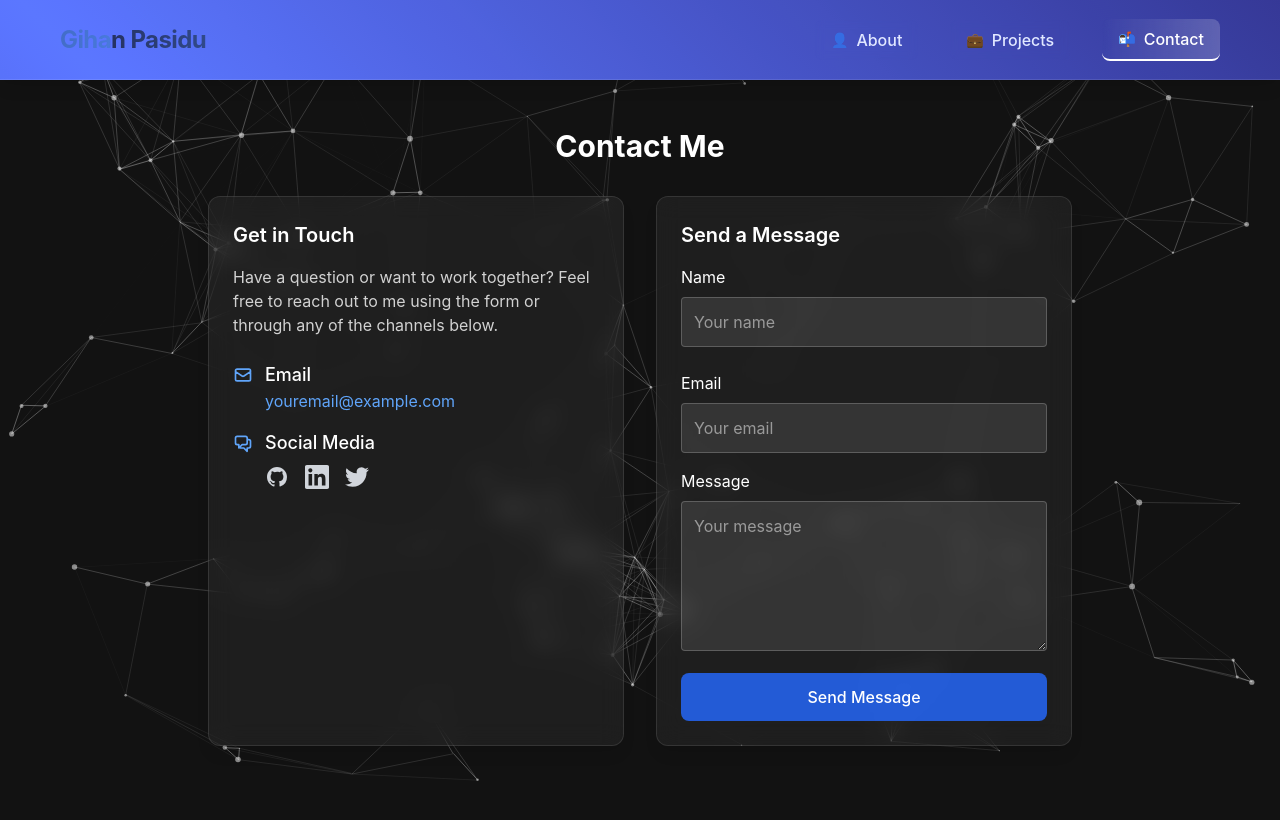
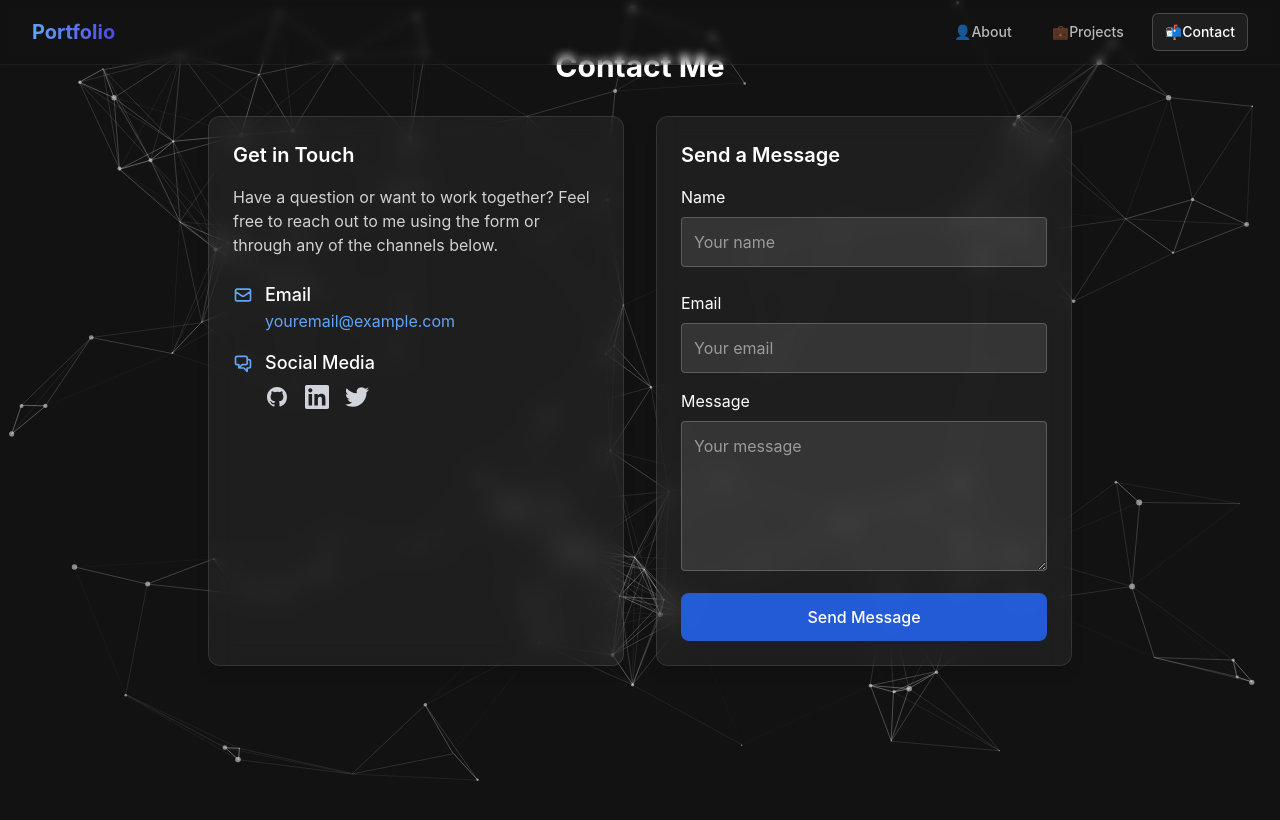
Before and after one commit to GihanPasidu/portfolio, a React (Create React App) app: page /contact in a window 1280 px wide. Shown: the top 820 px of the page. Built offline with nearby package versions, Linux system fonts and the light colour scheme.

Commit message:
Update Navbar.tsx

```diff
--- a/src/components/Navbar.tsx
+++ b/src/components/Navbar.tsx
@@ -1,4 +1,4 @@
-import React, { useState } from 'react';
+import React, { useState, useEffect } from 'react';
 import { Link, useLocation } from 'react-router-dom';
 
 const menuItems = [
@@ -20,70 +20,110 @@ const menuItems = [
 ];
 
 const Navbar: React.FC = () => {
-  const [isMenuOpen, setIsMenuOpen] = useState(false);
+  const [isScrolled, setIsScrolled] = useState(false);
+  const [isMobileMenuOpen, setIsMobileMenuOpen] = useState(false);
   const location = useLocation();
+
+  // Track scrolling to adjust transparency
+  useEffect(() => {
+    const handleScroll = () => {
+      if (window.scrollY > 20) {
+        setIsScrolled(true);
+      } else {
+        setIsScrolled(false);
+      }
+    };
+
+    window.addEventListener('scroll', handleScroll);
+    return () => {
+      window.removeEventListener('scroll', handleScroll);
+    };
+  }, []);
+
+  const toggleMobileMenu = () => {
+    setIsMobileMenuOpen(!isMobileMenuOpen);
+  };
+
   const isActive = (path: string) => location.pathname === path;
 
   return (
-    <nav className="morph-gradient text-white shadow-lg backdrop-blur-md bg-opacity-80 sticky top-0 z-50 border-b border-white/10 navbar">
-      <div className="container mx-auto px-4 py-4 navbar-container">
-        <Link to="/" className="text-xl md:text-2xl font-bold tracking-tight hover:text-blue-200 transition-all duration-300 navbar-logo">
-          <span className="gradient-text">Gihan Pasidu</span>
+    <nav className={`
+      fixed top-0 left-0 right-0 z-50 transition-all duration-300
+      ${isScrolled
+        ? 'bg-black/30 backdrop-blur-lg'
+        : 'bg-transparent backdrop-blur-sm'}
+      border-b border-white/5
+    `}>
+      <div className="max-w-7xl mx-auto px-4 sm:px-6 lg:px-8">
+        <div className="flex items-center justify-between h-16">
+          <div className="flex-shrink-0">
+            <Link to="/" className="text-white font-bold text-xl">
+              <div className="flex items-center">
+                <span className="bg-gradient-to-r from-blue-400 to-indigo-600 bg-clip-text text-transparent">
+                  Portfolio
+                </span>
+              </div>
             </Link>
-
-        {/* Mobile Menu Button */}
-        <button
-          onClick={() => setIsMenuOpen(!isMenuOpen)}
-          className="md:hidden p-2 hover:bg-white/10 rounded-lg transition-colors"
-        >
-          <svg className="w-6 h-6" fill="none" stroke="currentColor" viewBox="0 0 24 24">
-            {isMenuOpen ? (
-              <path strokeLinecap="round" strokeLinejoin="round" strokeWidth={2} d="M6 18L18 6M6 6l12 12" />
-            ) : (
-              <path strokeLinecap="round" strokeLinejoin="round" strokeWidth={2} d="M4 6h16M4 12h16M4 18h16" />
-            )}
-          </svg>
-        </button>
-
-        {/* Desktop Menu */}
-        <div className="hidden md:flex space-x-8 items-center">
+          </div>
+          <div className="hidden md:block">
+            <div className="ml-10 flex items-center space-x-4">
               {menuItems.map(({ path, label, icon }) => (
-            <Link
+                <NavLink
                   key={path}
                   to={path}
-              className={`${
-                isActive(path)
-                  ? 'text-white border-b-2 border-white shimmer'
-                  : 'text-blue-100 hover:text-white'
-              } font-medium transition-all duration-300 flex items-center space-x-2 px-4 py-2 rounded-lg
-                hover:bg-white/10 backdrop-blur-sm`}
+                  isActive={isActive(path)}
                 >
                   <span className="text-sm">{icon}</span>
                   <span>{label}</span>
-            </Link>
+                </NavLink>
               ))}
             </div>
           </div>
+          <div className="md:hidden">
+            <button
+              onClick={toggleMobileMenu}
+              className="inline-flex items-center justify-center p-2 rounded-md text-white/80 hover:text-white hover:bg-white/10 transition-colors"
+              aria-expanded="false"
+            >
+              <svg
+                className={`h-6 w-6 ${isMobileMenuOpen ? "hidden" : "block"}`}
+                xmlns="http://www.w3.org/2000/svg"
+                fill="none"
+                viewBox="0 0 24 24"
+                stroke="currentColor"
+                aria-hidden="true"
+              >
+                <path strokeLinecap="round" strokeLinejoin="round" strokeWidth="2" d="M4 6h16M4 12h16M4 18h16" />
+              </svg>
+              <svg
+                className={`h-6 w-6 ${isMobileMenuOpen ? "block" : "hidden"}`}
+                xmlns="http://www.w3.org/2000/svg"
+                fill="none"
+                viewBox="0 0 24 24"
+                stroke="currentColor"
+                aria-hidden="true"
+              >
+                <path strokeLinecap="round" strokeLinejoin="round" strokeWidth="2" d="M6 18L18 6M6 6l12 12" />
+              </svg>
+            </button>
+          </div>
+        </div>
+      </div>
 
-      {/* Mobile Menu */}
-      <div className={`${isMenuOpen ? 'max-h-48' : 'max-h-0'} md:hidden overflow-hidden transition-all duration-300 ease-in-out`}>
-        <div className="pt-2 pb-3 space-y-1">
+      {/* Mobile menu, show/hide based on menu state */}
+      <div className={`${isMobileMenuOpen ? "block" : "hidden"} md:hidden`}>
+        <div className="px-2 pt-2 pb-3 space-y-1 sm:px-3 bg-black/30 backdrop-blur-lg border-t border-white/10">
           {menuItems.map(({ path, label, icon }) => (
-            <Link
+            <MobileNavLink
               key={path}
               to={path}
-              onClick={() => setIsMenuOpen(false)}
-              className={`${
-                isActive(path)
-                  ? 'text-white bg-white/10 border-l-4 border-white'
-                  : 'text-blue-100 hover:text-white hover:bg-white/5'
-              } block px-4 py-2 text-base font-medium transition-all duration-300`}
+              isActive={isActive(path)}
             >
               <span className="inline-flex items-center space-x-2">
                 <span>{icon}</span>
                 <span>{label}</span>
               </span>
-            </Link>
+            </MobileNavLink>
           ))}
         </div>
       </div>
@@ -91,4 +131,44 @@ const Navbar: React.FC = () => {
   );
 };
 
+// Desktop NavLink component with hover effects matching the transparent style
+interface NavLinkProps {
+  to: string;
+  children: React.ReactNode;
+  isActive: boolean;
+}
+
+const NavLink: React.FC<NavLinkProps> = ({ to, children, isActive }) => {
+  return (
+    <Link
+      to={to}
+      className={`
+        px-3 py-2 rounded-md text-sm font-medium transition-all duration-300
+        ${isActive
+          ? 'text-white bg-white/5 border border-white/20'
+          : 'text-white/70 hover:text-white hover:bg-white/5'}
+      `}
+    >
+      {children}
+    </Link>
+  );
+};
+
+// Mobile NavLink component
+const MobileNavLink: React.FC<NavLinkProps> = ({ to, children, isActive }) => {
+  return (
+    <Link
+      to={to}
+      className={`
+        block px-3 py-2 rounded-md text-base font-medium transition-all
+        ${isActive
+          ? 'bg-white/5 text-white border-l-4 border-blue-400'
+          : 'text-white/70 hover:text-white hover:bg-white/5'}
+      `}
+    >
+      {children}
+    </Link>
+  );
+};
+
 export default Navbar;
```
Lines whose indentation alone changed are shown as unchanged.
